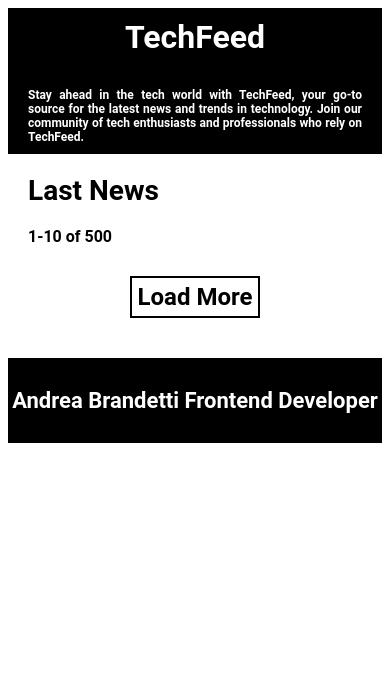
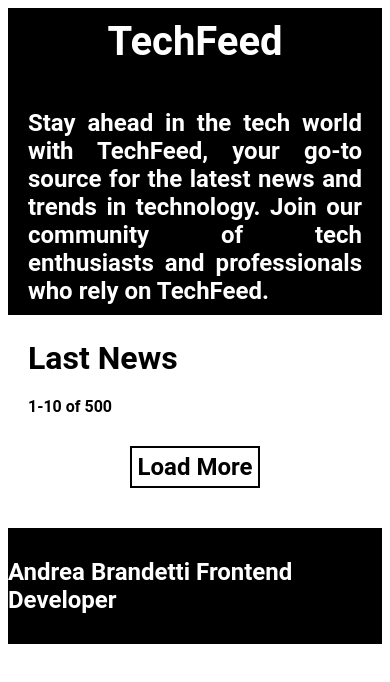
Before and after one commit to brandijsen/Progetto-JS-Advanced-di-Andrea-Brandetti, a website built with webpack: page src/index.html in a window 390 px wide. Built offline with nearby package versions, Linux system fonts and the light colour scheme; no server answers.

Commit message:
media queries 3

```diff
--- a/src/style.css
+++ b/src/style.css
@@ -207,7 +207,7 @@
   }
 
   h1 {
-    font-size: 2rem; /* 32px */
+    font-size: 2.5rem; /* 40px */
   }
 
   p.description-full {
@@ -217,10 +217,26 @@
   p.description-short {
     display: block;
     padding: 0.625rem 1.25rem; /* 10px 20px */
-    font-size: 0.75rem; /* Further reduce font size */
+    font-size: 1.5rem; /* Further reduce font size */
   }
 
   .main {
     margin: 0 1.25rem 1.875rem; /* 20px 30px */
   }
+
+  h2 {
+    font-size: 2rem;
+  }
+
+  .index {
+    font-size: 1rem;
+  }
+
+  li {
+    margin-bottom: 0.7rem;
+  }
+
+  footer {
+    font-size: 1.5rem;
+  }
 }
```
